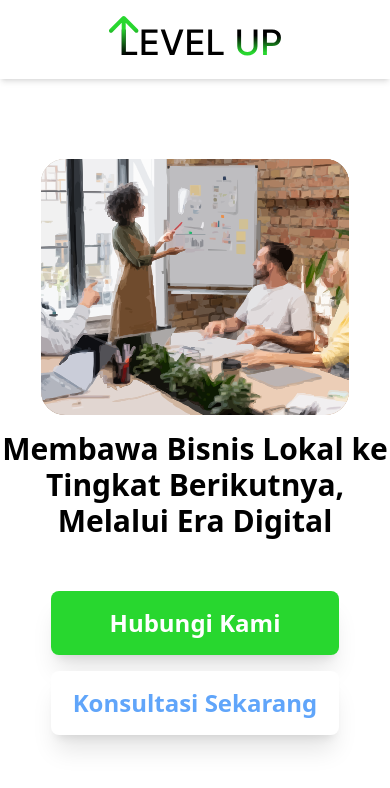
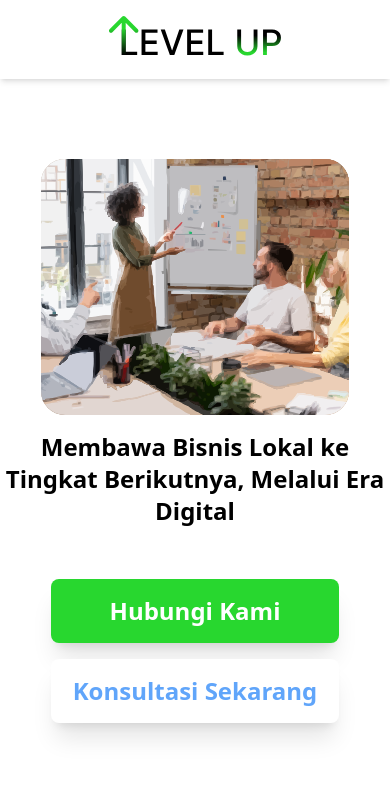
Before and after one commit to AkbarPrayuda/Level-Up-Agency, a React (Vite) app: page / in a window 390 px wide. Shown: the top 788 px of the page. Built offline with nearby package versions, Linux system fonts and the light colour scheme.

Commit message:
Try Main Text

```diff
--- a/src/Components/HomeSection/HomeSection.jsx
+++ b/src/Components/HomeSection/HomeSection.jsx
@@ -9,7 +9,7 @@ const HomeSection = () => {
         <div className='flex flex-col items-center justify-between h-full md:flex-row md:gap-9 lg:gap-9' id='home'>
             <HeroImageHome/>
             <div className='flex flex-col items-center md:w-1/2 gap-9'>
-                <h1 className='py-4 text-3xl font-semibold text-center md:text-start md:text-2xl lg:text-5xl md:py-0'>Membawa Bisnis Lokal ke Tingkat Berikutnya, Melalui Era Digital</h1>
+                <h1 className='py-4 text-2xl font-semibold text-center md:text-start lg:text-5xl md:py-0'>Membawa Bisnis Lokal ke Tingkat Berikutnya, Melalui Era Digital</h1>
                 <div className='flex flex-col items-center gap-4 md:gap-7'>
                     <Buttons text="text-white" bg="bg-lime-main">Hubungi Kami</Buttons>
                     <WhiteButton text="text-blue-400">Konsultasi Sekarang</WhiteButton>
```
